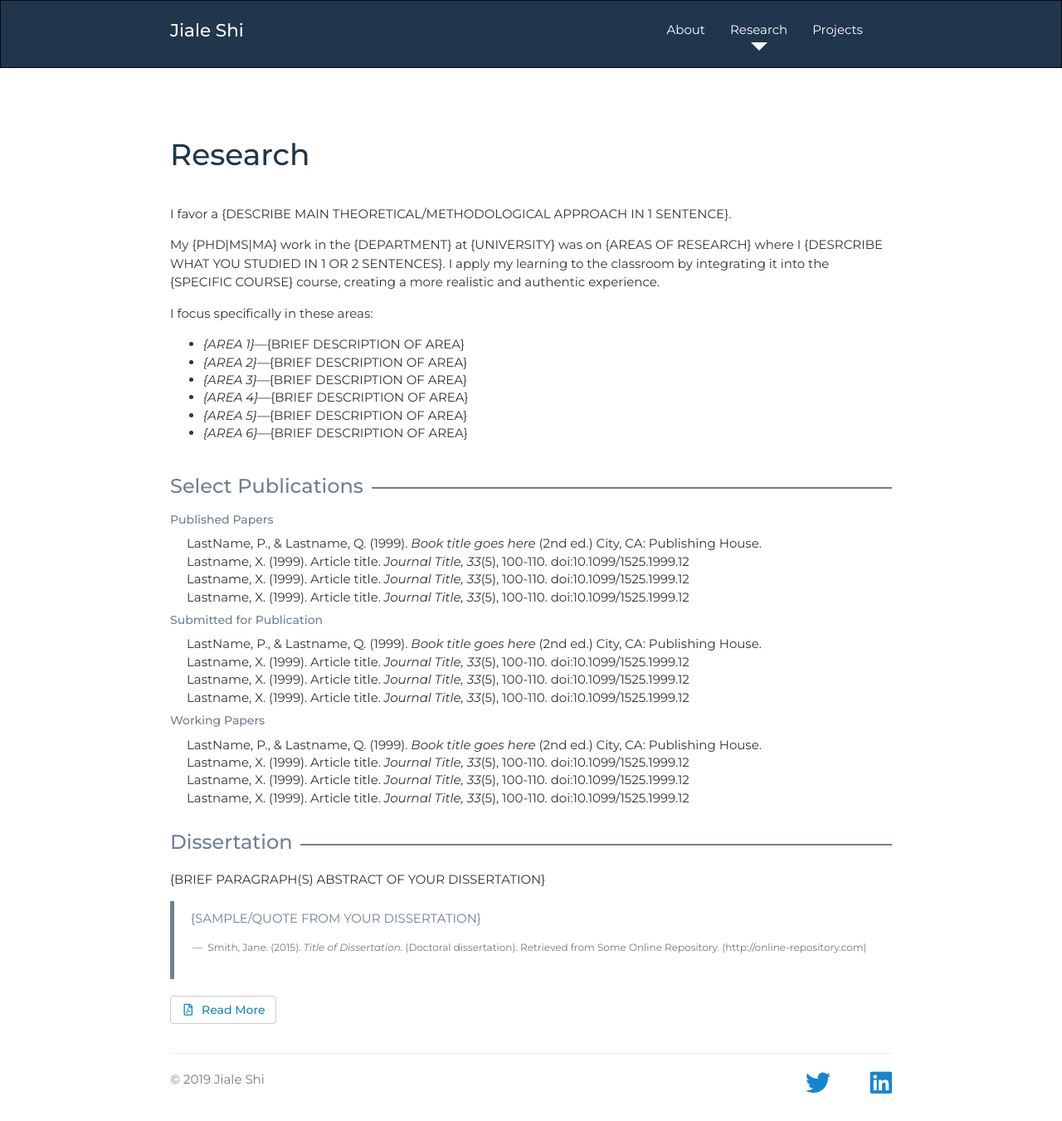
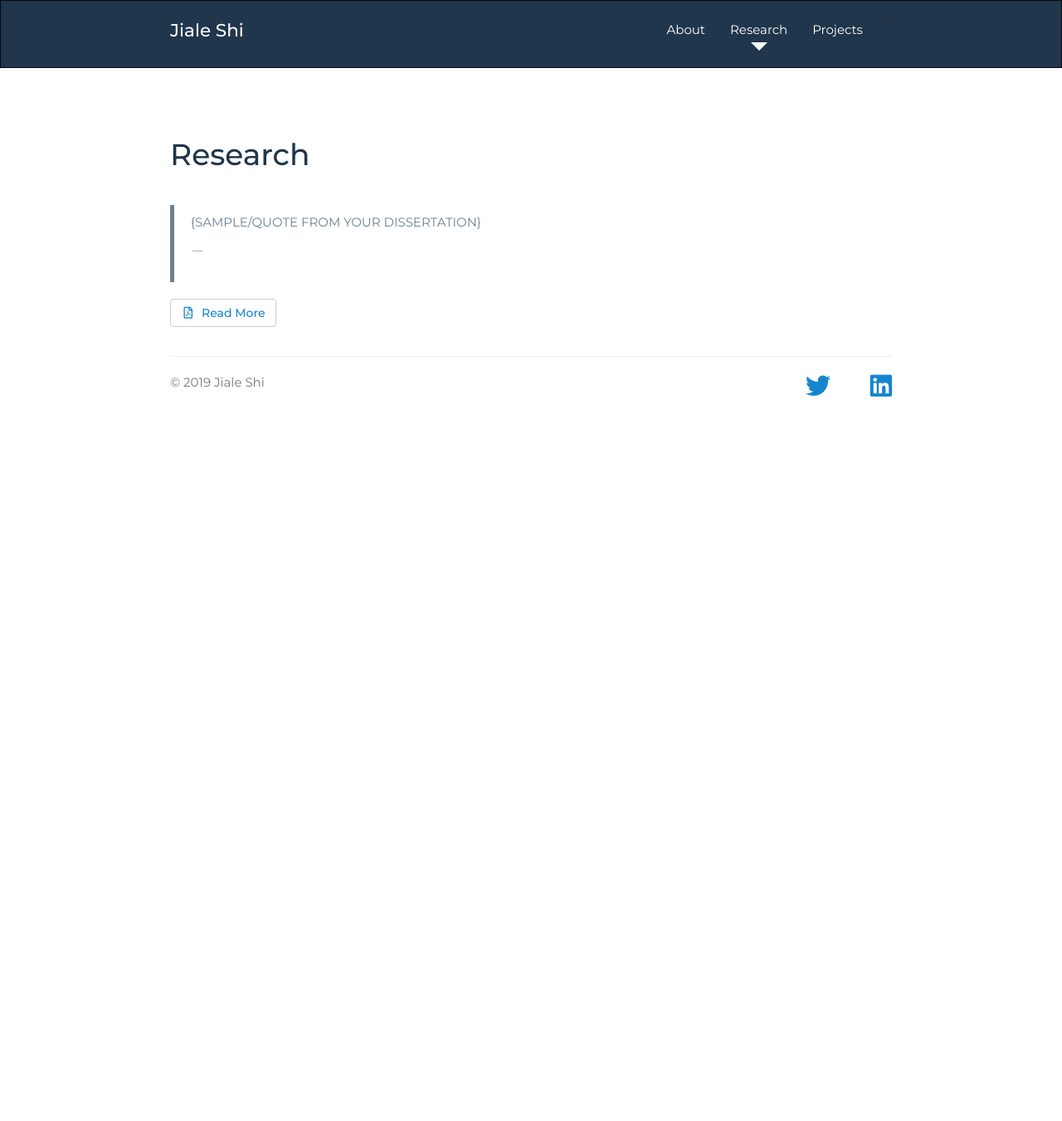
Before and after one commit to shijiale0609/shijiale0609.github.io, a Jekyll site: the page research.html, which Jekyll copies as it is, in a window 1280 px wide. Shown: the whole page at 83% size. Built offline with Jekyll 4.4.1, drawn with Linux system fonts in a browser that asks for light colours; nearby versions of some CDN libraries; a style sheet for code colours, icons or effects is not loaded; after the commit the page ends 900 px from its top, so only the background shows below that.

Commit message:
remove the template staff

```diff
--- a/research.html
+++ b/research.html
@@ -60,24 +60,24 @@
       <div class="row">
          <div class="col-sm-12">
             <h1>Research</h1>
-            <p>I favor a {DESCRIBE MAIN THEORETICAL/METHODOLOGICAL APPROACH IN 1 SENTENCE}.</p>
+           <!--  <p>I favor a {DESCRIBE MAIN THEORETICAL/METHODOLOGICAL APPROACH IN 1 SENTENCE}.</p> -->
 
-            <p>My {PHD|MS|MA} work in the {DEPARTMENT} at {UNIVERSITY} was on {AREAS OF RESEARCH} where I {DESRCRIBE WHAT YOU STUDIED IN 1 OR 2 SENTENCES}. I apply my learning to the classroom by integrating it into the {SPECIFIC COURSE} course, creating a more realistic and authentic experience.</p>
+           <!-- <p>My {PHD|MS|MA} work in the {DEPARTMENT} at {UNIVERSITY} was on {AREAS OF RESEARCH} where I {DESRCRIBE WHAT YOU STUDIED IN 1 OR 2 SENTENCES}. I apply my learning to the classroom by integrating it into the {SPECIFIC COURSE} course, creating a more realistic and authentic experience.</p> -->
 
-            <p>I focus specifically in these areas:</p>
+            <!-- <p>I focus specifically in these areas:</p> -->
 
             <!-- List of Research interests -->
-            <ul class="push-down-1">
+            <!-- <ul class="push-down-1">
                <li><em>{AREA 1}</em>&mdash;{BRIEF DESCRIPTION OF AREA}</li>
                <li><em>{AREA 2}</em>&mdash;{BRIEF DESCRIPTION OF AREA}</li>
                <li><em>{AREA 3}</em>&mdash;{BRIEF DESCRIPTION OF AREA}</li>
                <li><em>{AREA 4}</em>&mdash;{BRIEF DESCRIPTION OF AREA}</li>
                <li><em>{AREA 5}</em>&mdash;{BRIEF DESCRIPTION OF AREA}</li>
                <li><em>{AREA 6}</em>&mdash;{BRIEF DESCRIPTION OF AREA}</li>
-            </ul>
+            </ul> -->
 
             <!-- Publication -->
-            <h3 class="push-down-4"><span>Select Publications</span></h3>
+            <!-- <h3 class="push-down-4"><span>Select Publications</span></h3>
 
             <h5>Published Papers</h5>
 
@@ -105,15 +105,15 @@
                <li>Lastname, X. (1999). Article title. <em>Journal Title, 33</em>(5), 100-110. doi:10.1099/1525.1999.12</li>
                <li>Lastname, X. (1999). Article title. <em>Journal Title, 33</em>(5), 100-110. doi:10.1099/1525.1999.12</li>
             </ul>
-
+            -->
             <!-- Dissertation abstract -->
-            <h3 class="push-down-3"><span>Dissertation</span></h3>
-            <p>{BRIEF PARAGRAPH(S) ABSTRACT OF YOUR DISSERTATION}</p>
+            <!-- <h3 class="push-down-3"><span>Dissertation</span></h3>
+            <p>{BRIEF PARAGRAPH(S) ABSTRACT OF YOUR DISSERTATION}</p> -->
 
             <!-- Sample quote from the dissertation -->
             <blockquote>{SAMPLE/QUOTE FROM YOUR DISSERTATION}
                <footer>
-                  Smith, Jane. (2015). <em>Title of Dissertation.</em> (Doctoral dissertation). Retrieved from Some Online Repository. (http://online-repository.com)
+                 <!--  Smith, Jane. (2015). <em>Title of Dissertation.</em> (Doctoral dissertation). Retrieved from Some Online Repository. (http://online-repository.com) -->
                </footer>
             </blockquote>
 
```
